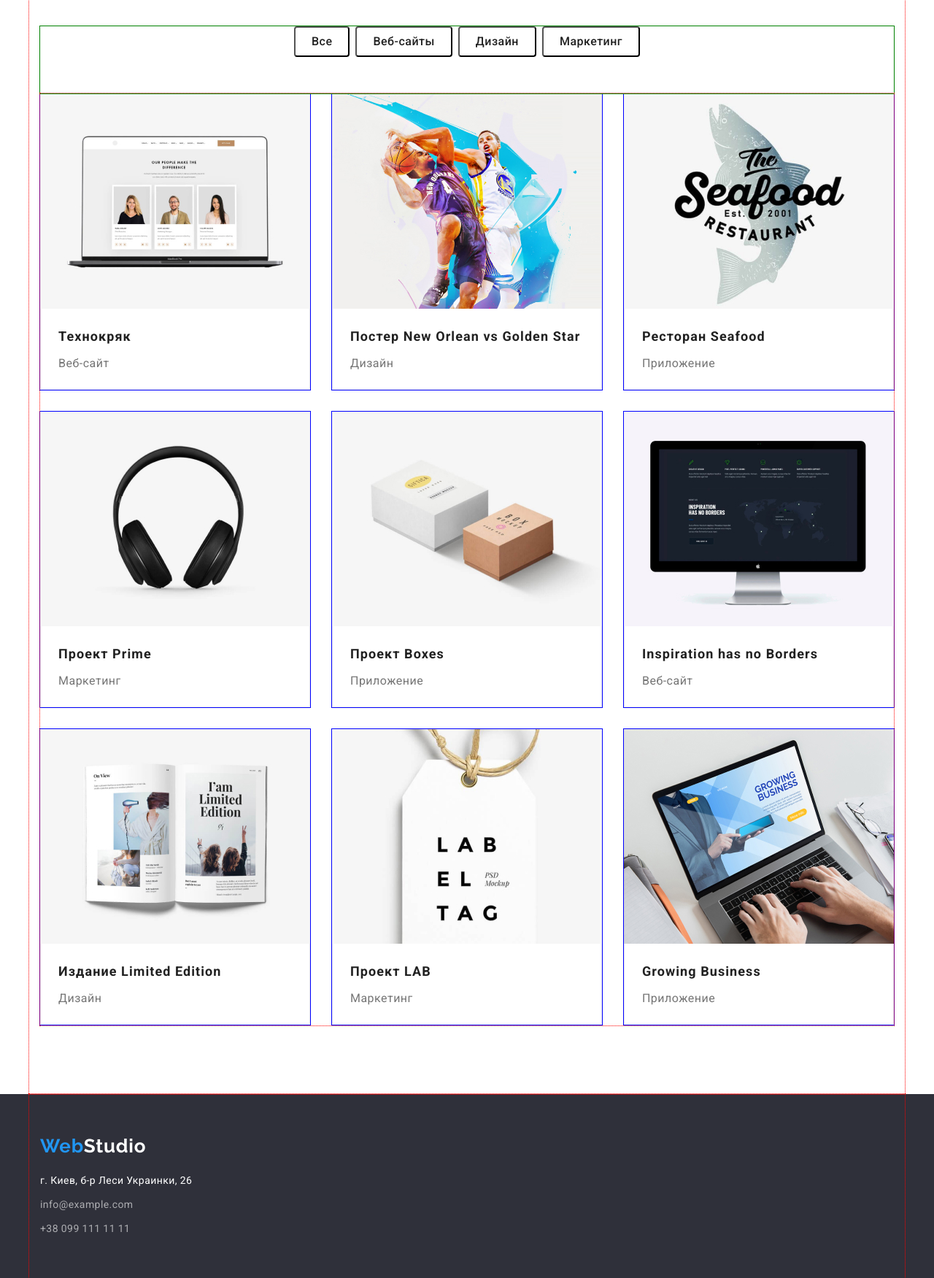
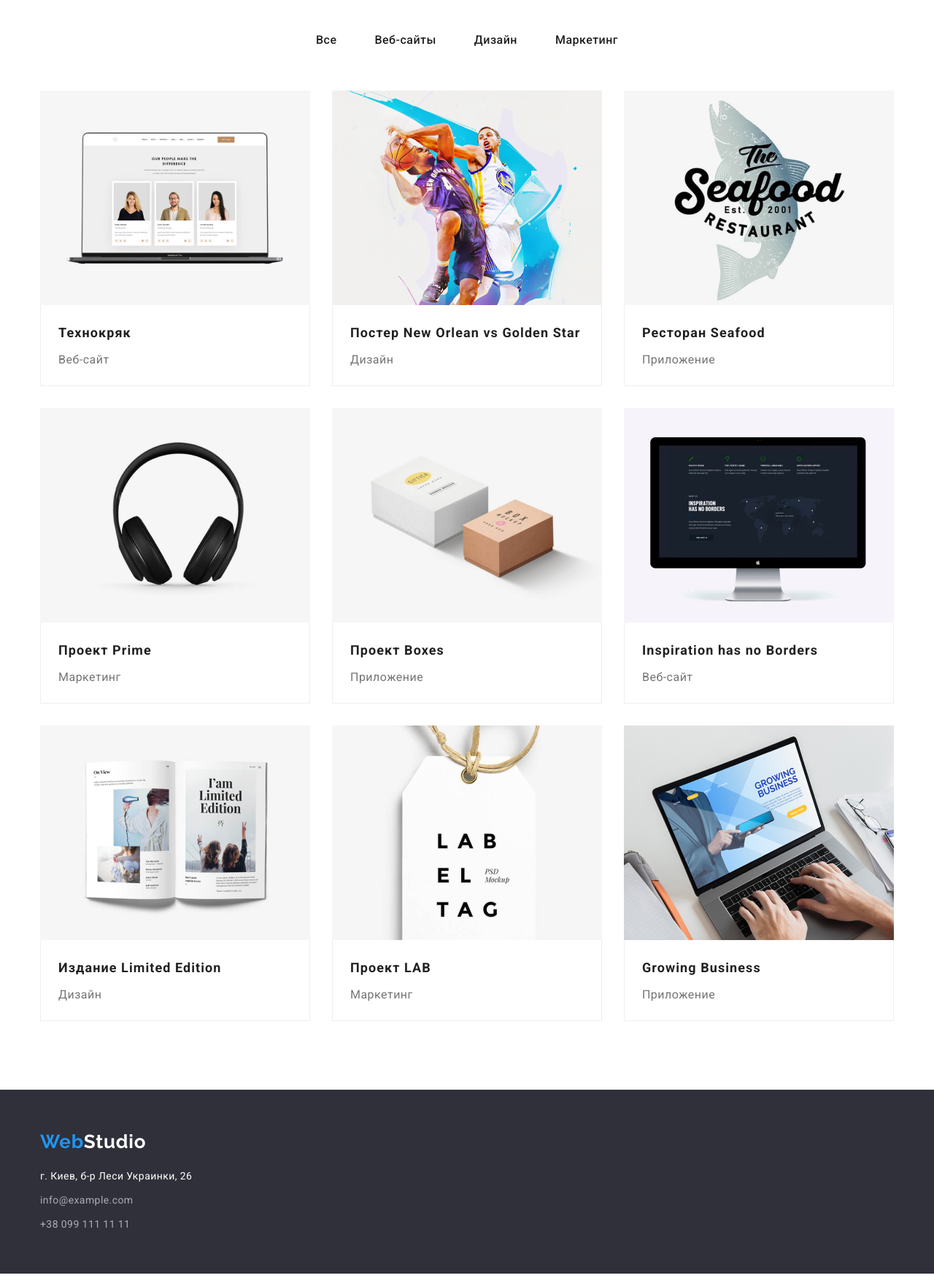
Before and after one commit to Kirill-Filonchuk/goit-markup-hw-03, a plain HTML site: page portfolio.html in a window 1280 px wide. Shown: the part 139-1890 px from the top of the page at 73% size. Drawn offline with nearby package versions, Linux system fonts and the light colour scheme.

Commit message:
Sending to the mentor

```diff
--- a/css/styles.css
+++ b/css/styles.css
@@ -53,7 +53,7 @@ html {
 *,
 *::before,
 *::after {
-  box-sizing: inherit; /*border-box а глобально на html св-во присвоить БОРДЕр-БОкс, тогда сдесь отсавить инхерит*/
+  box-sizing: inherit;
 }
 
 h1,
@@ -90,9 +90,6 @@ button {
   padding-left: 15px;
   padding-right: 15px;
   margin: 0 auto;
-
-  /* +++++++++++++++ temporary style +++++++++++++++ */
-  outline: 1px dotted red;
 }
 
 .global {
@@ -118,13 +115,11 @@ button {
 }
 
 /* ========= Header ========= */
-/* add bottom-line */
 
 .header {
   border-bottom: 1px solid var(--bottom-line-menu);
 }
 
-/* turn components into flex elements */
 .header .container {
   display: flex;
   align-items: center;
@@ -159,25 +154,14 @@ button {
 .site-nav {
   display: flex;
   align-items: center;
-
-  /* +++++++++++++++ temporary style +++++++++++++++ */
-  outline: 1px dotted red;
 }
 
 .site-nav-item:not(:last-child) {
   margin-right: 50px;
 }
 
-.site-nav li {
-  /* +++++++++++++++ temporary style +++++++++++++++ */
-
-  /* +++++++++++++++ temporary style +++++++++++++++ */
-  outline: 1px dotted red;
-}
-
 .site-nav .link {
-  display: inline-block; /* было block */
-
+  display: inline-block;
   padding-top: 32px;
   padding-bottom: 32px;
 
@@ -200,9 +184,6 @@ button {
 .header-contact {
   display: flex;
   margin-left: auto;
-
-  /* +++++++++++++++ temporary style +++++++++++++++ */
-  outline: 1px dotted red;
 }
 
 .header-contact .items + .items {
@@ -226,11 +207,7 @@ button {
 }
 
 /* ========= Hero</br> ========= */
-/* способ 2 Выравнивание кнопки по центру Героя
-  .display: flex;
-  flex-direction: column;
-  align-items: center;
-  justify-content: center; */
+
 /* Временное задание фона */
 .hero {
   background-color: var(--footer-bg-color);
@@ -257,12 +234,6 @@ button {
 }
 
 /* Decoration Button */
-
-/* Hover   background: #188CE8; !!!!!!!!
-No-Hover  background: #2196F3; !!!!!!!!
-136*30 Text Ground
-Button padding 10-32 3.12
-*/
 
 .hero-button {
   padding: 10px 32px;
@@ -329,9 +300,7 @@ Button padding 10-32 3.12
   padding-bottom: 10px;
 }
 
-/* ======= Practice =======
-What we are doing, and what we can.
-*/
+/* ======= Practice ======= */
 .practice .container {
   padding-bottom: 94px;
 }
@@ -390,6 +359,7 @@ What we are doing, and what we can.
   display: flex;
   flex-wrap: wrap;
 
+  /* После ВЕБИНАРА РЕПЕТЫ */
   margin-left: calc(-1 * var(--card-set-gap));
   margin-top: calc(-1 * var(--card-set-gap));
 }
@@ -426,29 +396,6 @@ What we are doing, and what we can.
   padding-top: 30px;
 }
 
-/* каждому добавляет margin-right: 30px */
-/*
-==========БЫЛО ДО ДОП Вебинара
-.team-card:nth-child(n) {
-  margin-right: 30px;
-  /* margin-bottom: 30px;
-} */
-/* каждому 4-му убирает добавленные выше margin-right: 30px. Такой алгоритм не нарушает дизайн фона, а на секции здесь он есть. */
-/*
-========БЫЛО ДО ДОП Вебинара
-.team-card:nth-child(4n) {
-  margin-right: 0;
-} */
-
-/* последним 4м убирает добавленные выше margin-bottom: 30px; что не нарушает заданные дизайном нижний отступ карточек от границы секции.*/
-
-/* ===========БЫЛО ДО ДОП Вебинара
-.team-card:nth-last-child(-n + 4) {
-  margin-bottom: 0;
-} */
-
-/* После до ВЕБИНАРА РЕПЕТЫ */
-
 .team-list-title {
   font-weight: 500;
   font-size: 16px;
@@ -470,8 +417,8 @@ What we are doing, and what we can.
 /* ======= Footer .container  ======= */
 
 .footer .container {
-  padding-top: 56px; /* 21*3-24*3=3*3=9. 60+60-(56+55)=9. 9=5+4 раскидал на верхний и нижний паддинг. Из-за ошибки дизайнера Костыль 2 - уменьшить паддинги с 60*/
-  padding-bottom: 55px; /*  Из-за ошибки дизайнера Костыль 2 - уменьшить паддинги с 60*/
+  padding-top: 56px; /* 21*3-24*3=3*3=9. 60+60-(56+55)=9. 9=5+4 раскидал на верхний и нижний паддинг. Из-за ошибки дизайнера Костыль 1 - уменьшить паддинги с 60*/
+  padding-bottom: 55px; /*  Из-за ошибки дизайнера Костыль 1 - уменьшить паддинги с 60*/
 }
 
 .footer-logo {
@@ -491,12 +438,10 @@ What we are doing, and what we can.
   color: var(--footer-logo-studio-color);
 }
 
-/* kill defolt property */
-
 .address-list {
   display: flex;
   flex-direction: column;
-  /* height: 81px; Вариант1. Костыль для исправления ошибки дизайнера макета*/
+  /* height: 81px; Костыль 2 для исправления ошибки дизайнера макета*/
 }
 
 .address-list .items:not(:last-child) {
@@ -529,17 +474,12 @@ What we are doing, and what we can.
 
 /* ======= CSS rules for Portfolio.html ======= */
 
-/* +++++++++++++++ temporary style +++++++++++++++ */
-.filter {
-  outline: 1px solid green;
-}
-
 .portfolio-main .container {
   padding-top: 94px;
   padding-bottom: 94px;
 }
 
-/* ======= Filtres button ======= .container*/
+/* ======= Filtres button ======= */
 
 .filter-button-container {
   padding-bottom: 50px;
@@ -567,11 +507,12 @@ What we are doing, and what we can.
   font-weight: 500;
   font-size: 16px;
   line-height: 1.625;
-  text-align: center; /* проверить на переполнении если что дисп флекс и  и как у кнп в херо*/
+  text-align: center;
   letter-spacing: 0.03em;
   color: var(--second-text-color);
   background-color: var(--navigation-bg-color);
 
+  border: none;
   border-radius: 4px;
 }
 
@@ -587,52 +528,27 @@ What we are doing, and what we can.
 
 /* ======= Portfolio ======= */
 
-/* +++++++++++++++ temporary style +++++++++++++++ */
-.portfolio {
-  outline: 1px dotted red;
-}
-
-/* прием для борьбы с выпадением верхнего "-" марджина в секцию с фильтр-кнопками */
-.portfolio-cards {
-  border-top: 0.1px solid transparent;
-  border-bottom: 0.1px solid transparent;
-}
-
 .portfolio-link {
   text-decoration: inherit;
 
-  /* доп. вебинар 1 Репета 1:21  */
   display: block;
 }
 
 .portfolio-list {
-  display: flex; /* До ВЕБИНАРА И ПОСЛЕ ТО ЖЕ*/
-  flex-wrap: wrap; /* До ВЕБИНАРА И ПОСЛЕ ТО ЖЕ*/
+  display: flex;
+  flex-wrap: wrap;
 
   margin-top: calc(-1 * var(--card-set-gap)); /* НОВОЕ*/
   margin-left: calc(-1 * var(--card-set-gap)); /* НОВОЕ*/
-  /* может быть добавить только левый м правый, а в карточках счетчиком снять верхний у верхнего ряда и нижний у нижнего */
-  /* Стили после Доп-вебинар РЕПЕТЫ */
-  /* До ВЕБИНАРА */
-  /* margin: -15px; БЫЛО До ВЕБИНАРА*/
 }
-
-/* portfolio list develop desing  */
-
-/* До ВЕБИНАРА */
 
 .portfolio-list-item {
   flex-basis: calc(100% / 3 - var(--card-set-gap)); /* НОВОЕ*/
 
   margin-left: var(--card-set-gap); /* НОВОЕ*/
   margin-top: var(--card-set-gap); /* НОВОЕ*/
-
-  /* До ВЕБИНАРА */
-  /* margin: 15px; БЫЛО До ВЕБИНАРА */
-  outline: 1px solid blue; /* До ВЕБИНАРА И ПОСЛЕ ТО ЖЕ*/
 }
 
-/* ДО  Вебинара */
 .portfolio-card-box {
   background: var(--primary-bg-color);
   border-left: 1px solid var(--cards-portfolio-color);
```
Also changed, not shown: index.html (+4 -10 lines), portfolio.html (+4 -7 lines).
